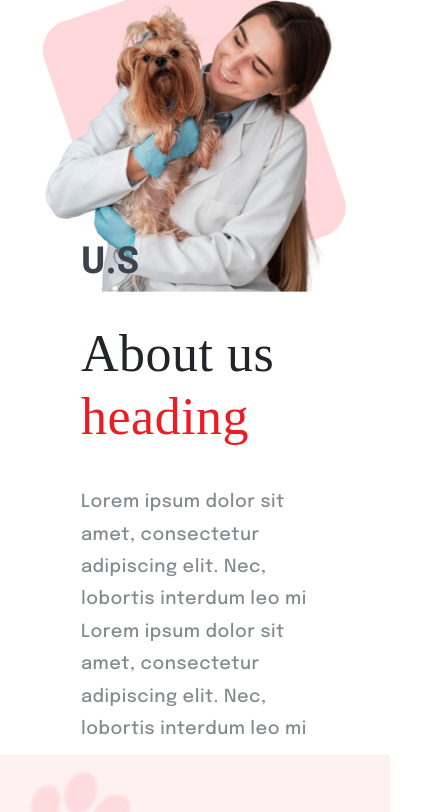
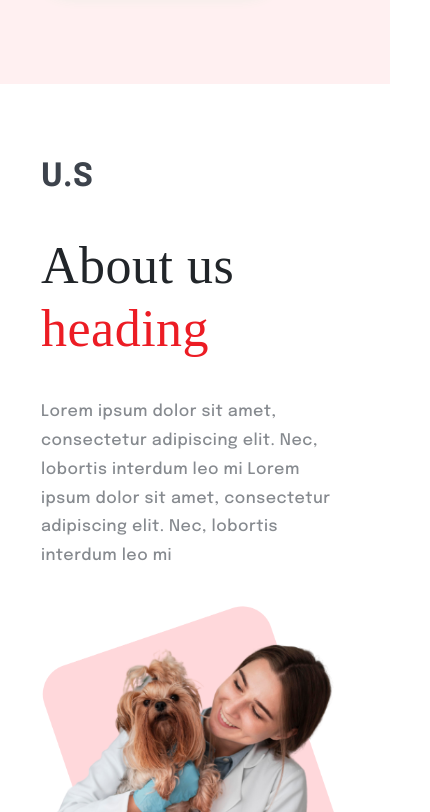
Before and after one commit to pixabuddy/nuske, a plain HTML site: page index.html in a window 390 px wide. Shown: the part 1141-1953 px from the top of the page, 430 px wide, since content can reach past the window. Drawn offline with nearby package versions, Linux system fonts and the light colour scheme; a web font is replaced by a local one.

Commit message:
Responsive Done

```diff
--- a/assets/css/style.scss
+++ b/assets/css/style.scss
@@ -284,11 +284,19 @@ section {
 		font-size: 3.6rem;
 		font-family: $para-bold;
 
+		@include respond(phone) {
+			font-size: 3.2rem;
+		}
+
 		&__sub {
 			font-size: 2.8rem;
 			font-family: $para-medium;
 			color: $primary;
 			margin-top: 2.4rem;
+
+			@include respond(phone) {
+				font-size: 2.5rem;
+			}
 		}
 	}
 
@@ -300,12 +308,20 @@ section {
 			color: $primary;
 		}
 	}
+
+	@include respond(phone) {
+		font-size: 4.6rem;
+	}
 }
 
 .para {
 	font-family: $para-medium;
 	font-size: 1.8rem;
 	color: $para;
+
+	@include respond(phone) {
+		font-size: 1.6rem;
+	}
 }
 
 ///////////////////////////////////////////////////////////////////////////////////////////
@@ -520,7 +536,7 @@ section {
 	top: -70px;
 	left: 0;
 	right: 0;
-	padding: 10px 0;
+	padding: 0;
 	background: rgba(#fff, 0.85);
 	-webkit-backdrop-filter: blur(8px);
 	backdrop-filter: blur(8px);
@@ -640,7 +656,7 @@ section {
 
 @media (max-width: 991px) {
 	.header_area .navbar-collapse {
-		padding: 15px 0px;
+		// padding: 15px 0px;
 	}
 }
 
@@ -714,11 +730,11 @@ section {
 	}
 
 	.header_area .navbar .nav .nav-item .nav-link {
-		line-height: 40px;
+		line-height: auto;
 		margin-right: 0;
 		display: block;
-		border-bottom: 1px solid #ededed33;
-		border-radius: 0;
+		border-radius: 50px;
+		margin: 12px 0 0;
 	}
 
 	.header_area.navbar_fixed .main_menu .navbar .nav .nav-item .nav-link {
@@ -766,9 +782,29 @@ section {
 	background-repeat: no-repeat;
 	// background-size: cover;
 
+	@include respond(phone) {
+		padding-top: 5rem;
+	}
+
+	.row {
+		@include respond(phone) {
+			flex-direction: column-reverse;
+		}
+
+		br {
+			@include respond(phone) {
+				display: none;
+			}
+		}
+	}
+
 	&-left {
 		width: 100%;
 		padding-top: 2rem;
+
+		@include respond(phone) {
+			padding-top: 0;
+		}
 	}
 
 	&-right {
@@ -781,6 +817,13 @@ section {
 			position: absolute;
 			top: -4rem;
 			left: -7rem;
+
+			@include respond(phone) {
+				width: 100%;
+				position: relative;
+				top: 0;
+				left: 0;
+			}
 		}
 	}
 
@@ -789,6 +832,11 @@ section {
 			font-family: $para-medium;
 			font-size: 2.2rem;
 			color: $secondary;
+
+			@include respond(phone) {
+				font-size: 2rem;
+				margin-top: 5rem;
+			}
 		}
 
 		&__h1 {
@@ -796,6 +844,10 @@ section {
 			font-size: 7rem;
 			color: $secondary;
 			margin-top: 2.2rem;
+
+			@include respond(phone) {
+				font-size: 5.2rem;
+			}
 
 			span {
 				color: $primary;
@@ -813,6 +865,10 @@ section {
 
 	&-action {
 		margin-top: 7rem;
+
+		@include respond(phone) {
+			margin-top: 6rem;
+		}
 	}
 
 	&-btm {
@@ -823,11 +879,20 @@ section {
 		position: relative;
 		margin-top: 10rem;
 
+		@include respond(phone) {
+			margin-top: 7rem;
+		}
+
 		&__g1 {
 			width: 100%;
 			display: flex;
 			justify-content: space-between;
 			align-items: flex-end;
+
+			@include respond(phone) {
+				flex-direction: column;
+				align-items: flex-start;
+			}
 		}
 
 		&__left {
@@ -849,6 +914,11 @@ section {
 						color: $primary;
 						text-shadow: 0px 8px 10px rgba(198, 9, 23, 0.15);
 					}
+
+					@include respond(phone) {
+						font-size: 2.4rem;
+						margin-right: 2rem;
+					}
 				}
 			}
 		}
@@ -869,6 +939,10 @@ section {
 				line-height: 1.8rem;
 				box-shadow: 0px 9px 20px -5px rgba(37, 211, 102, 0.3);
 				transition: all 0.3s;
+
+				@include respond(phone) {
+					margin-top: 2rem;
+				}
 
 				span {
 					font-size: 2.8rem;
@@ -892,6 +966,11 @@ section {
 			font-family: $para-regular;
 			font-size: 1.8rem;
 
+			@include respond(phone) {
+				bottom: 6rem;
+				right: -42px;
+			}
+
 			span {
 				img {
 					transform: rotate(90deg);
@@ -908,6 +987,16 @@ section {
 .about {
 	padding-bottom: 0;
 
+	.heading-sub {
+		margin-top: 6rem;
+	}
+
+	.row {
+		@include respond(phone) {
+			flex-direction: column-reverse;
+		}
+	}
+
 	&-left {
 		width: 100%;
 		height: auto;
@@ -923,6 +1012,10 @@ section {
 		margin-top: -5rem;
 		margin-left: 4rem;
 
+		@include respond(phone) {
+			margin-left: 0;
+		}
+
 		.heading {
 			&-main {
 				margin: 3.8rem 0;
@@ -932,6 +1025,10 @@ section {
 		.para {
 			padding-right: 6rem;
 			line-height: 1.8;
+
+			@include respond(phone) {
+				padding-right: 0;
+			}
 		}
 	}
 }
@@ -945,6 +1042,12 @@ section {
 	background-image: url(../img/plan-bg.png);
 	background-repeat: no-repeat;
 	background-size: cover;
+
+	@include respond(phone) {
+		background-repeat: repeat;
+		background-size: initial;
+		background-position: top left;
+	}
 
 	&-box {
 		width: 100%;
@@ -1199,7 +1302,7 @@ section {
 // Footer part
 
 .footer {
-	padding: 8rem 0;
+	padding: 8rem 12px;
 	background: $secondary-dark;
 
 	&-left {
@@ -1302,7 +1405,7 @@ section {
 				@include flex-row_center;
 				border-radius: 50%;
 				border: 1px solid #f2fbff;
-				font-size: 2.2rem;
+				font-size: 2rem;
 				color: rgba($color: #fff, $alpha: 0.65);
 				transition: all 0.3s;
 
--- a/index.html
+++ b/index.html
@@ -116,7 +116,7 @@
 					<div class="col-sm-12 col-md-6">
 						<div class="banner-left">
 							<h4 class="banner-heading__h4">
-								Specialized Veterinary Hospital in Morelia
+								Specialized Veterinary Hospital
 							</h4>
 							<h1 class="banner-heading__h1">
 								Clinica Integral <span>Veterinaria</span>
@@ -138,6 +138,8 @@
 							/>
 						</div>
 					</div>
+				</div>
+				<div class="row">
 					<div class="col-sm-12">
 						<div class="banner-btm">
 							<div class="banner-btm__g1">
@@ -189,7 +191,7 @@
 		<!-- ============================================ -->
 		<!-- About part -->
 		<!-- ============================================ -->
-		<section class="about">
+		<section class="about" id="About">
 			<div class="container">
 				<div class="row d-flex align-items-center">
 					<div class="col-sm-12 col-md-6">
@@ -216,7 +218,7 @@
 		<!-- ============================================ -->
 		<!-- Plan part -->
 		<!-- ============================================ -->
-		<section class="plan">
+		<section class="plan" id="Plans">
 			<div class="container">
 				<div class="row">
 					<div class="col-sm-12">
@@ -257,7 +259,7 @@
 					</div>
 					<div class="col-sm-12 col-md-4">
 						<div class="plan-box">
-							<h4 class="plan-name">Gold Plan</h4>
+							<h4 class="plan-name">Basic Plan</h4>
 							<p class="plan-subtitle">Subtitle</p>
 							<ul class="plan-offers">
 								<li class="plan-offers__item">
@@ -288,7 +290,7 @@
 					</div>
 					<div class="col-sm-12 col-md-4">
 						<div class="plan-box">
-							<h4 class="plan-name">Gold Plan</h4>
+							<h4 class="plan-name">Top Plan</h4>
 							<p class="plan-subtitle">Subtitle</p>
 							<ul class="plan-offers">
 								<li class="plan-offers__item">
@@ -570,7 +572,7 @@
 		<!-- ============================================ -->
 		<!-- Download part -->
 		<!-- ============================================ -->
-		<section class="download">
+		<section class="download" id="Downlaod">
 			<div class="container">
 				<div class="row">
 					<div class="col-sm-12 col-md-6">
@@ -617,7 +619,7 @@
 		<!-- ============================================ -->
 		<!-- Footer part -->
 		<!-- ============================================ -->
-		<footer class="footer">
+		<footer class="footer" id="Contact">
 			<div class="container">
 				<div class="row">
 					<div class="col-sm-12 col-md-5">
```
Also changed, not shown: assets/css/style.css, 1 other file.
